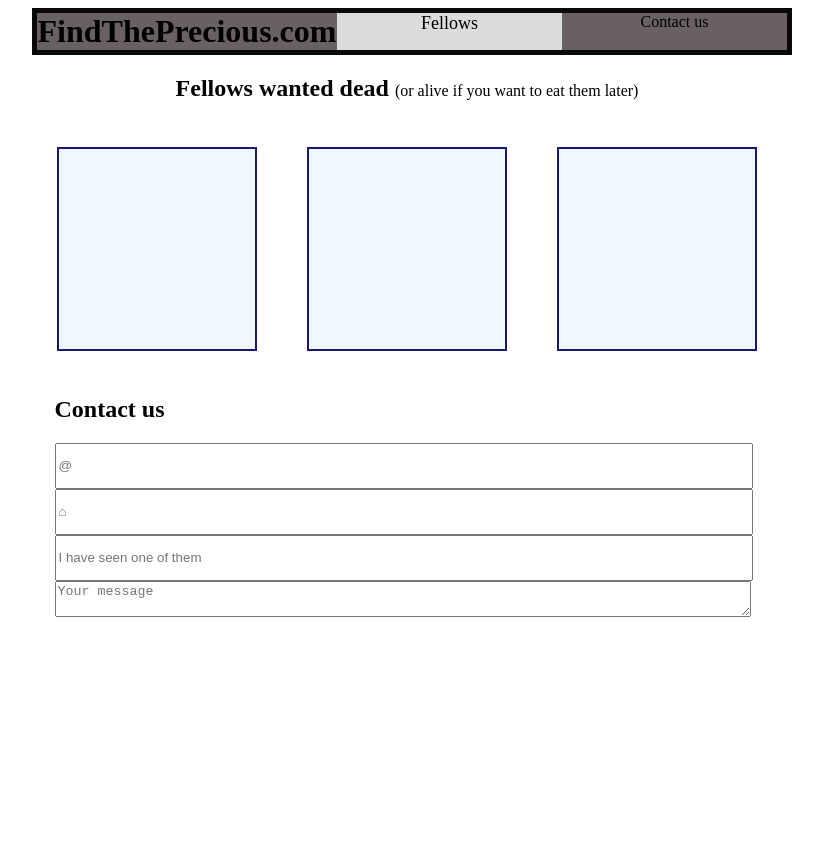
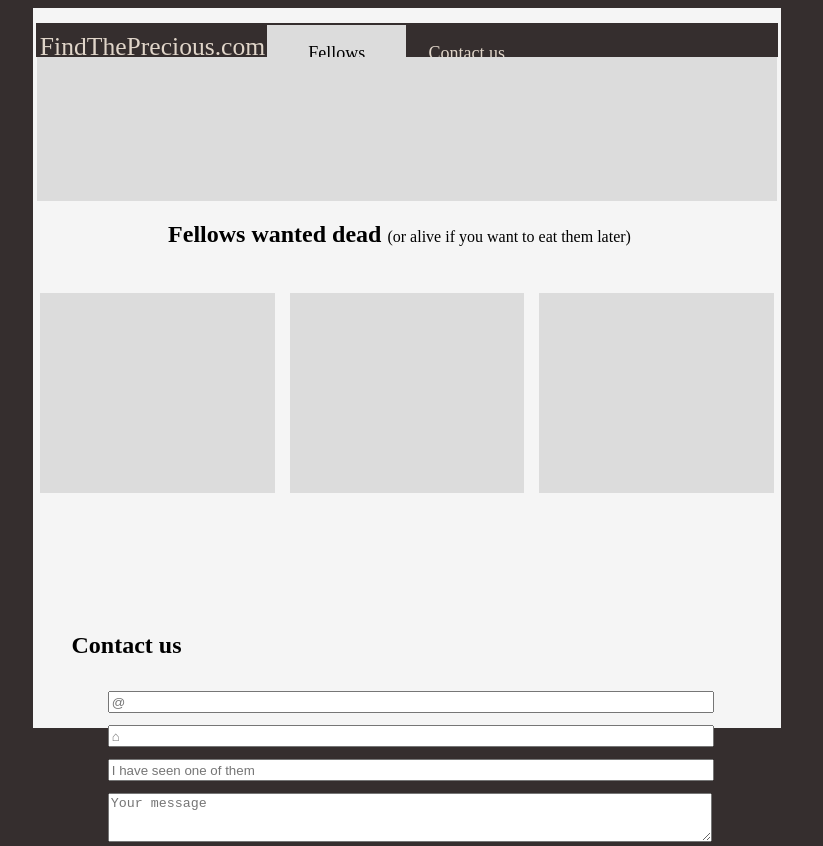
Before and after one commit to Xcaliburns/QueteCss, a plain HTML site: page index.html in a window 1280 px wide. Shown: the whole page, without its empty margins (233-1056 px from the left). Before the commit the page ends 800 px from the top, so only its background shows below. Drawn offline with Linux system fonts and the light colour scheme.

Commit message:
version à presenter

```diff
--- a/index.html
+++ b/index.html
@@ -14,11 +14,17 @@
     <header>
         <nav>
             <ul>
-                <li id="eltLI1">FindThePrecious.com</li>
+                <li id="eltLI1">
+                    FindThePrecious.com
+                </li>
 
-                <li id="eltLi2">Fellows</li>
+                <li id="eltLi2">
+                    <p>Fellows</p>
+                </li>
 
-                <li id="eltLi3">Contact us</li>
+                <li id="eltLi3">
+                    <p>Contact us</p>
+                </li>
             </ul>
         </nav>
     </header>
@@ -42,10 +48,12 @@
 
             <article></article>
         </section>
+
     </main>
 
+    <section id="ligne"></section>
+    <section id="contact">
 
-    <section id="contact">
         <h2>Contact us</h2>
     </section>
     <form>
--- a/style.css
+++ b/style.css
@@ -1,27 +1,35 @@
+html {
+    background-color: rgb(53, 46, 46);
+    ;
+}
+
 body {
-    display: block;
+    display: flex;
+    flex-direction: column;
     margin-left: auto;
     margin-right: auto;
-    max-width: 750px;
+    max-width: fit-content;
+    background-color: whitesmoke;
+    height: 90vh;
 }
 
 header {
     display: block;
-    height: 25%;
+    height: 20%;
     width: 100%;
-    background-color: grey;
 }
 
 nav {
     margin: 0;
     padding: 0;
+    margin-top: 2%;
     display: block;
     margin-right: auto;
     margin-left: auto;
-    width: 100%;
-    height: fit-content;
-    border: 5px solid rgb(9, 9, 10);
+    width: 99%;
+    height: 4vh;
     justify-content: center;
+    border: 1px solid rgb(53, 46, 46);
 }
 
 li {
@@ -35,29 +43,35 @@ ul {
     list-style: none;
     margin: 0%;
     padding: 0%;
+    border: 1px solid rgb(53, 46, 46);
 }
 
 #eltLI1 {
+    display: block;
     text-align: center;
-    font-size: 2em;
-    font-weight: bold;
-    background-color: rgb(105, 97, 97);
-    width: 40%;
+    font-size: 1.6em;
+    color: rgb(224, 213, 201);
+    width: 33%;
+    padding-top: 1%;
+    background-color: rgb(53, 46, 46);
 }
 
 #eltLi2 {
-    transform-origin: center top;
+    display: block;
+    text-align: center;
+    width: 20%;
+    font-size: large;
     background-color: gainsboro;
-    text-align: center;
-    width: 30%;
-    vertical-align: middle;
-    font-size: large;
 }
 
 #eltLi3 {
-    background-color: rgb(105, 97, 97);
-    width: 30%;
-    text-align: center;
+    background-color: rgb(53, 46, 46);
+    display: block;
+    width: 50%;
+    text-align: left;
+    font-size: large;
+    color: rgb(224, 213, 201);
+    padding-left: 3%;
 }
 
 h2 {
@@ -67,33 +81,50 @@ h2 {
 span {
     font-size: 1rem;
     font-weight: lighter;
+    margin-right: 2%;
+}
+
+.carousel {
+    display: block;
+    width: 99%;
+    margin: auto;
+    margin-top: 0;
+    height: 18vh;
+    background-color: gainsboro;
 }
 
 .images {
     display: flex;
     flex-direction: row;
     text-align: left;
-    margin-top: 2vh;
     margin-left: auto;
     margin-right: auto;
-    justify-content: center;
+    margin-top: 5%;
+    justify-content: space-between;
 }
 
 article {
     display: block;
-    margin: 25px;
+    margin: 1%;
     font-size: 40px;
     color: white;
     text-align: center;
-    width: 33%;
+    width: 40%;
     height: 25vh;
-    background-color: aliceblue;
-    border: 2px solid rgb(25, 25, 112);
+    background-color: gainsboro;
+}
+
+#ligne {
+    background-color: rgb(9, 10, 10);
+    height: 1vh;
+    margin-top: 15%;
+    margin-right: 5%;
+    margin-left: 5%
 }
 
 #contact {
     float: left;
-    margin-left: 3%;
+    margin-right: 75%;
 }
 
 form label,
@@ -101,15 +132,20 @@ form input,
 form textarea {
     display: inline-block;
     width: 100%;
+    margin-top: 2%;
 }
 
 form {
-    padding-left: 3%;
-    padding-right: 5%;
+    padding-left: 10%;
+    padding-right: 10%;
 }
 
 input {
-    height: 5vh;
+    height: 2vh;
+}
+
+textarea {
+    height: 28%;
 }
 
 label {
```
